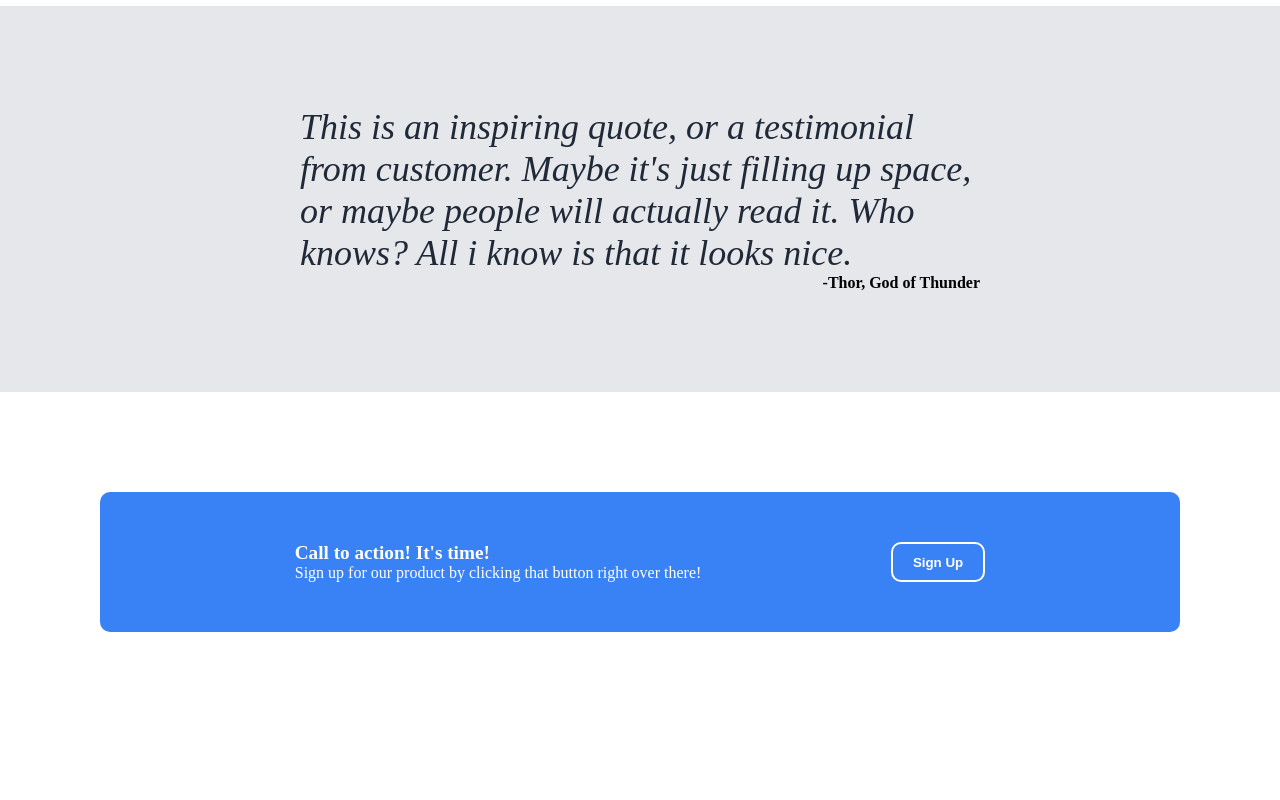
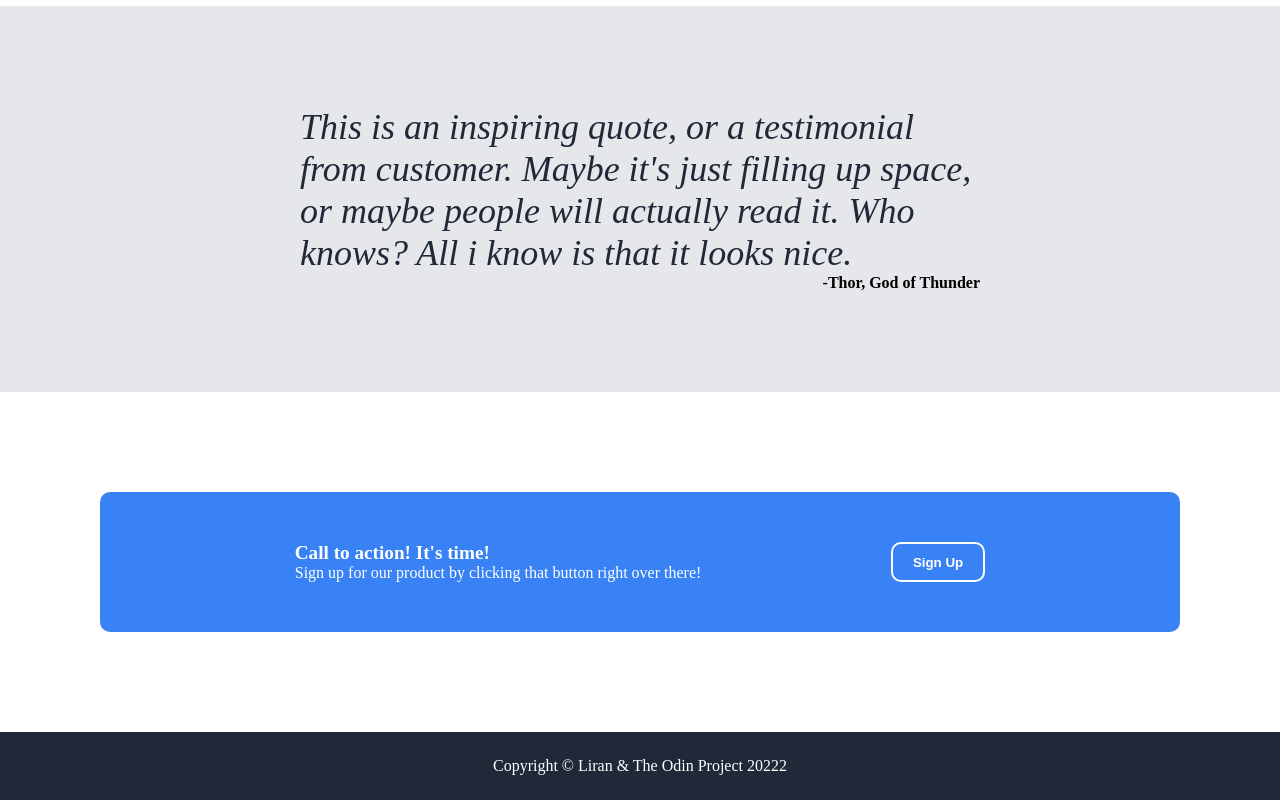
Before and after one commit to LGGC/Landing-Page, a plain HTML site: page index.html in a window 1280 px wide. Shown: the part 1082-1882 px from the top of the page. Before the commit the page ends 1814 px from the top, so only its background shows below. Drawn offline with Linux system fonts and the light colour scheme.

Commit message:
add footer

```diff
--- a/index.html
+++ b/index.html
@@ -84,5 +84,8 @@
         </div>
     </div>
 
+    <footer>
+        Copyright &#169; Liran & The Odin Project 20222
+    </footer>
 </body>
 </html>
--- a/styles.css
+++ b/styles.css
@@ -179,3 +179,10 @@ a {
     text-decoration: none;
     color: #E5E7EB;
 }
+
+footer {
+    background-color: #1F2937;
+    color: white;
+    padding: 25px;
+    text-align: center;
+}
```
